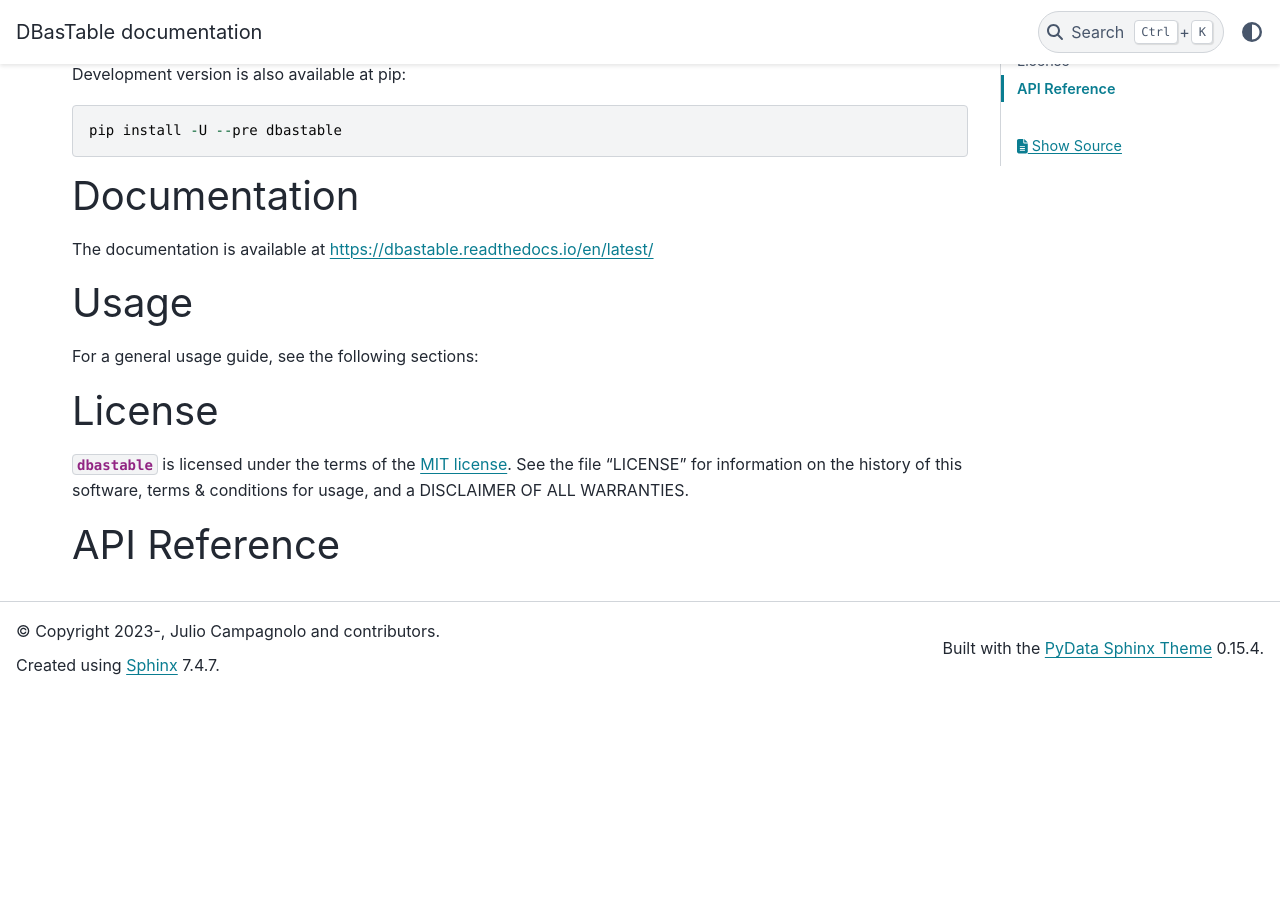
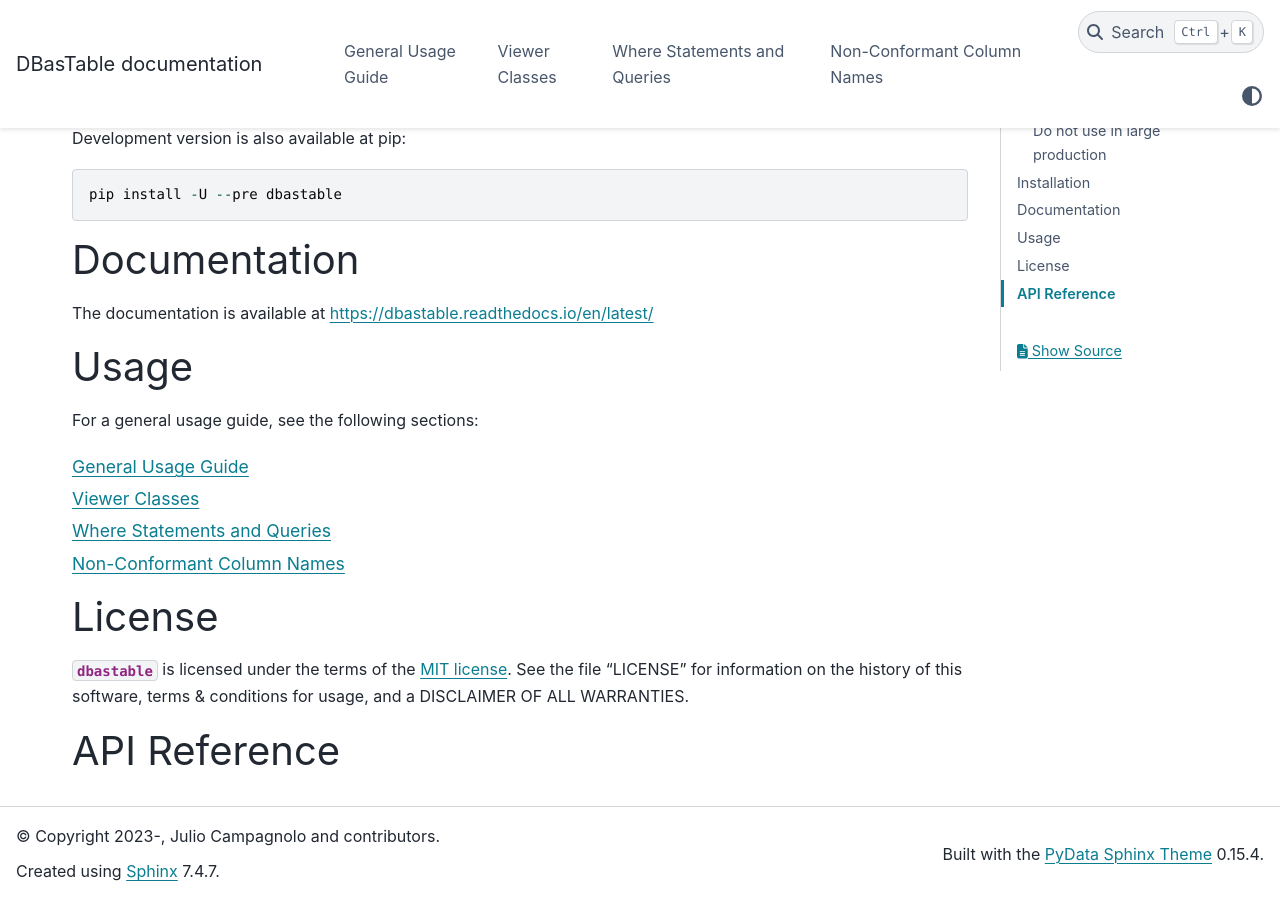
Before and after one commit to juliotux/DBasTable, a Sphinx documentation site: the page built from docs/index.rst, in a window 1280 px wide and 900 px high, scrolled down 1386 px. Built offline with Sphinx 7.4.7 and the PyData theme 0.15.4, drawn with Linux system fonts in a browser that asks for light colours; the version number could not be read and is left out; before the commit the page ends 2081 px from its top, so only the background shows below that.

Commit message:
more structure chnges

```diff
--- a/docs/general_usage.rst
+++ b/docs/general_usage.rst
@@ -0,0 +1,2 @@
+General Usage Guide
+-------------------
--- a/docs/index.rst
+++ b/docs/index.rst
@@ -67,6 +67,7 @@ For a general usage guide, see the following sections:
    general_usage
    viewer_classes
    where_statements
+   nonconformant
 
 License
 -------
--- /dev/null
+++ b/docs/nonconformant.rst
@@ -0,0 +1,2 @@
+Non-Conformant Column Names
+---------------------------
--- a/docs/viewer_classes.rst
+++ b/docs/viewer_classes.rst
@@ -0,0 +1,2 @@
+Viewer Classes
+--------------
--- a/docs/where_statements.rst
+++ b/docs/where_statements.rst
@@ -0,0 +1,2 @@
+Where Statements and Queries
+----------------------------
```
